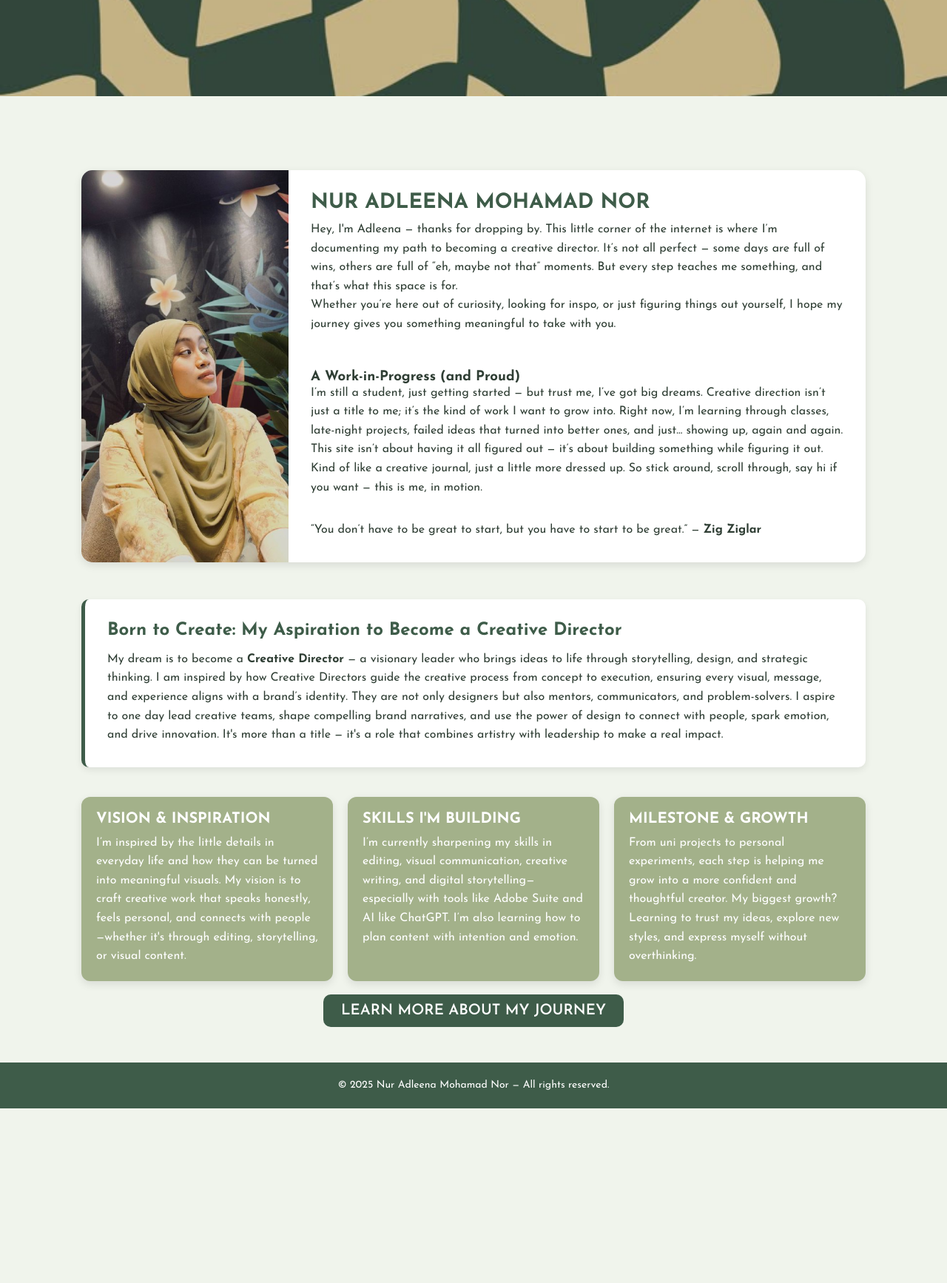
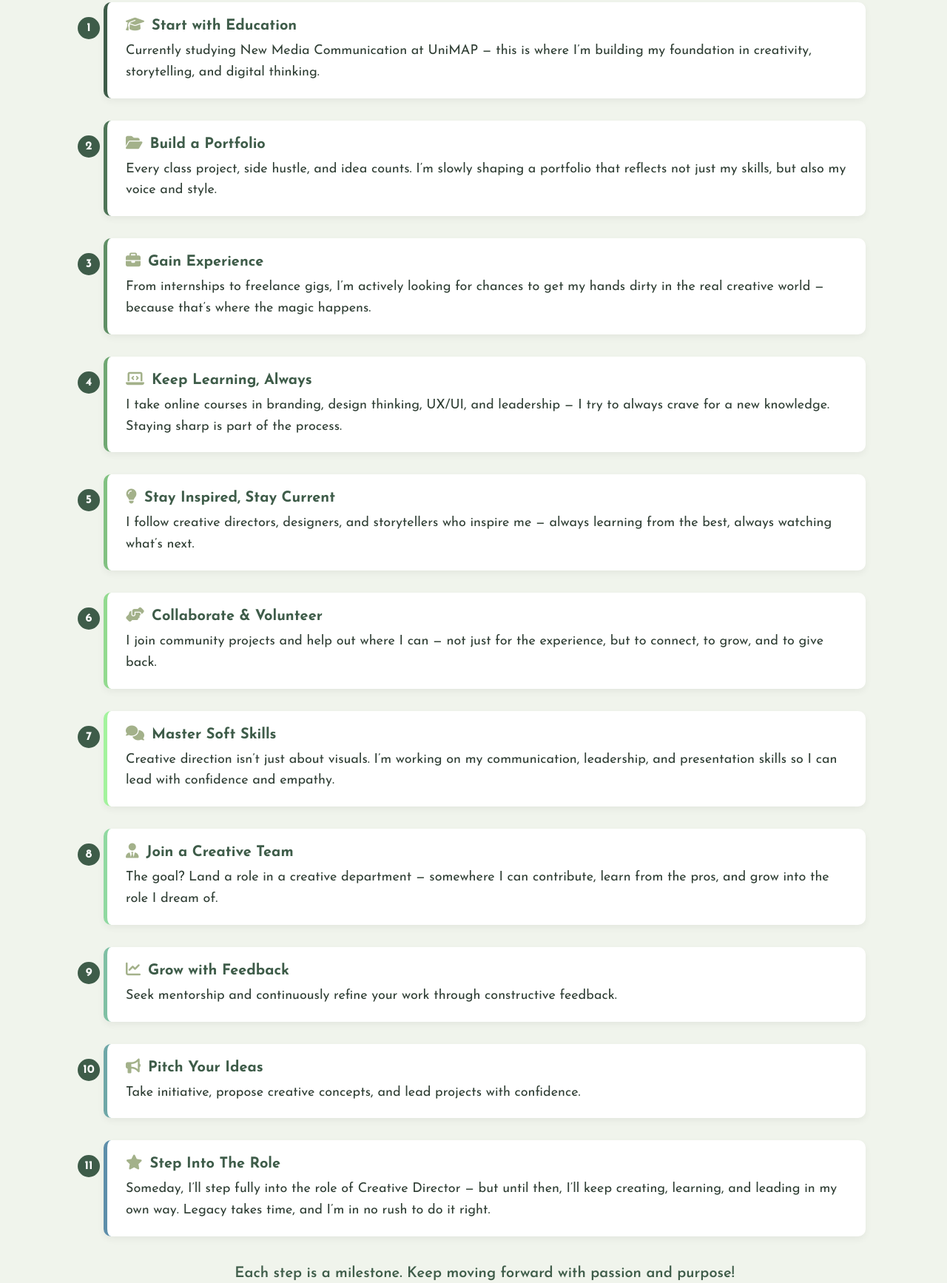
Before and after one commit to adleena-26/assignment-individul-1, a plain HTML site: page step-by-step.html in a window 1280 px wide. Shown: the part 350-2084 px from the top of the page at 74% size. Before the commit the page ends 1848 px from the top, so only its background shows below. Drawn offline with Linux system fonts and the light colour scheme.

Commit message:
Update step-by-step.html

```diff
--- a/step-by-step.html
+++ b/step-by-step.html
@@ -3,15 +3,46 @@
 <head>
   <meta charset="UTF-8" />
   <meta name="viewport" content="width=device-width, initial-scale=1.0">
-  <title>THE PATH TO SUCCESS: ACHIEVING YOUR CAREER DREAMS</title>
+  <title>Step by Step Guide</title>
   <link href="https://fonts.googleapis.com/css2?family=Josefin+Sans:wght@300;400;600;700&display=swap" rel="stylesheet">
+  <link rel="stylesheet" href="https://cdnjs.cloudflare.com/ajax/libs/font-awesome/6.5.0/css/all.min.css">
 
   <style>
+    /* Step-specific border colors */
+.step:nth-child(1) {
+  border-left-color: #3E5C49;
+}
+.step:nth-child(2) {
+  border-left-color: #4E7557;
+}
+.step:nth-child(3) {
+  border-left-color: #5F8F65;
+}
+.step:nth-child(4) {
+  border-left-color: #70A873;
+}
+.step:nth-child(5) {
+  border-left-color: #81C181;
+}
+.step:nth-child(6) {
+  border-left-color: #92DA8F;
+}
+.step:nth-child(7) {
+  border-left-color: #A3F39D;
+}
+.step:nth-child(8) {
+  border-left-color: #90D9A1;
+}
+.step:nth-child(9) {
+  border-left-color: #7FC0A4;
+}
+.step:nth-child(10) {
+  border-left-color: #6EA7A7;
+}
+.step:nth-child(11) {
+  border-left-color: #5D8EAA;
+}
 
-  p {
-    font-size: 16px;
-    line-height: 1.6;
-  }
     :root {
       --primary: #3E5C49;
       --accent: #A3B18A;
@@ -64,23 +95,15 @@
       background: var(--hover);
     }
 
-    .hero {
-      background: url('Images/Checkered Desktop Wallpaper.jpg') no-repeat center center / cover;
-      height: 60vh;
-      display: flex;
-      align-items: center;
-      justify-content: center;
+    header {
+      background: linear-gradient(to right, var(--primary), var(--accent));
+      padding: 120px 20px 60px;
       text-align: center;
       color: white;
-      padding: 0 20px;
     }
 
-    .hero h1 {
-      font-size: 45px;
-      max-width: 700px;
-      background-color: rgba(62, 92, 73, 0.7);
-      padding: 20px;
-      border-radius: 10px;
+    header h1 {
+      font-size: 42px;
       font-weight: 700;
     }
 
@@ -90,91 +113,100 @@
       padding: 100px 20px 60px;
     }
 
-    .profile-section {
-      display: flex;
-      flex-wrap: wrap;
-      background-color: white;
-      margin-bottom: 50px;
-      border-radius: 15px;
-      overflow: hidden;
-      box-shadow: 0 4px 12px rgba(0,0,0,0.1);
+    .step-guide {
+      position: relative;
+      padding-left: 30px;
     }
 
-    .profile-section img {
-      width: 100%;
-      max-width: 280px;
-      height: auto;
-      object-fit: cover;
+    .step {
+      background: white;
+      border-left: 5px solid var(--primary);
+      padding: 20px 25px;
+      margin: 30px 0;
+      border-radius: 10px;
+      box-shadow: 0 4px 10px rgba(0,0,0,0.05);
+      position: relative;
     }
 
-    .profile-text {
-      flex: 1;
-      padding: 30px;
+    .step::before {
+      content: attr(data-step);
+      position: absolute;
+      left: -40px;
+      top: 20px;
+      background: var(--primary);
+      color: white;
+      width: 30px;
+      height: 30px;
+      border-radius: 50%;
+      text-align: center;
+      line-height: 30px;
+      font-weight: bold;
     }
 
-    .profile-text h2 {
-      font-size: 28px;
+    .step h3 {
       margin-bottom: 10px;
+      color: var(--primary);
+      font-size: 20px;
+    }
+
+    .step p {
+      font-size: 18px;
+      line-height: 1.6;
+    }
+
+    .step i {
+      margin-right: 10px;
+      color: var(--accent);
+    }
+
+    .final-note {
+      text-align: center;
+      margin-top: 40px;
+      font-size: 20px;
+      font-weight: 600;
       color: var(--primary);
     }
 
-    .section {
-      background-color: white;
-      padding: 30px;
-      margin-bottom: 40px;
-      border-left: 5px solid var(--primary);
-      border-radius: 10px;
-      box-shadow: 0 4px 10px rgba(0,0,0,0.08);
+    footer {
+      text-align: center;
+      margin-top: 60px;
     }
 
-    .section h3 {
-      margin-bottom: 15px;
-      color: var(--primary);
-      font-size: 24px;
-    }
-
-    .cards {
-      display: grid;
-      grid-template-columns: repeat(auto-fit, minmax(280px, 1fr));
-      gap: 20px;
-    }
-
-    .card {
-      background: var(--accent);
-      color: white;
-      padding: 20px;
-      border-radius: 12px;
-      box-shadow: 0 4px 12px rgba(0,0,0,0.1);
-      transition: transform 0.3s;
-    }
-
-    .card:hover {
-      transform: translateY(-5px);
-    }
-
-    .card h4 {
-      margin-bottom: 10px;
-      font-size: 20px;
-    }
-
-    .links {
-      text-align: center;
-      margin-top: 30px;
-    }
-
-    .links a {
+    footer a {
       text-decoration: none;
       background-color: var(--primary);
       color: white;
-      padding: 12px 24px;
-      font-weight: 600;
-      font-size: 20px;
-      border-radius: 10px;
+      padding: 12px 25px;
+      font-size: 16px;
+      border-radius: 8px;
       transition: background 0.3s ease;
     }
 
-    .links a:hover {
+    footer a:hover {
       background-color: var(--hover);
+    }
+
+    .copyright {
+      background-color: var(--primary);
+      color: white;
+      padding: 20px;
+      font-size: 14px;
+      text-align: center;
+      margin-top: 40px;
+    }
+
+    @media (max-width: 768px) {
+      header h1 {
+        font-size: 32px;
+      }
+
+      .step-guide {
+        padding-left: 20px;
+      }
+
+      .step::before {
+        left: -30px;
+      }
     }
   </style>
 </head>
@@ -185,69 +217,82 @@
       <li><a href="index.html">HOME</a></li>
       <li><a href="step-by-step.html">STEP BY STEP GUIDE</a></li>
       <li><a href="inspiration.html">INSPIRATION & RESOURCES</a></li>
-      <li><a href="contact.html">CONTACT</a></li>
+      <li><a href="Contact.html">CONTACT</a></li>
     </ul>
   </nav>
 
-  <section class="hero" id="home">
-    <h1>The Path to Success: Achieving Your Career Dreams</h1>
-  </section>
+  <header>
+    <h1>Step by Step Guide</h1>
+  </header>
 
   <main>
+    <div class="step-guide">
+      <div class="step" data-step="1">
+        <h3><i class="fas fa-graduation-cap"></i>Start with Education</h3>
+        <p>Currently studying New Media Communication at UniMAP — this is where I’m building my foundation in creativity, storytelling, and digital thinking.</p>
+      </div>
 
-    <div class="profile-section">
-      <img src="Images/Gambar Saya.jpg" alt="Nur Adleena">
-      <div class="profile-text">
-        <h2>NUR ADLEENA MOHAMAD NOR</h2>
-        <p>
-          Hey, I'm Adleena — thanks for dropping by.
-This little corner of the internet is where I’m documenting my path to becoming a creative director. It’s not all perfect — some days are full of wins, others are full of “eh, maybe not that” moments. But every step teaches me something, and that’s what this space is for.
-<br>
-Whether you’re here out of curiosity, looking for inspo, or just figuring things out yourself, I hope my journey gives you something meaningful to take with you.
-        </p>
-<br>
-<br>
-<br>
-    <h3>A Work-in-Progress (and Proud)</h3>
-        <p>I’m still a student, just getting started — but trust me, I’ve got big dreams. Creative direction isn’t just a title to me; it’s the kind of work I want to grow into. Right now, I’m learning through classes, late-night projects, failed ideas that turned into better ones, and just... showing up, again and again.
-        This site isn’t about having it all figured out — it’s about building something while figuring it out. Kind of like a creative journal, just a little more dressed up.
+      <div class="step" data-step="2">
+        <h3><i class="fas fa-folder-open"></i>Build a Portfolio</h3>
+        <p>Every class project, side hustle, and idea counts. I’m slowly shaping a portfolio that reflects not just my skills, but also my voice and style.</p>
+      </div>
 
-So stick around, scroll through, say hi if you want — this is me, in motion.</p>
-      <br>
-      <br>
-      <p>“You don’t have to be great to start, but you have to start to be great.” — <strong>Zig Ziglar</strong></p>
+      <div class="step" data-step="3">
+        <h3><i class="fas fa-briefcase"></i>Gain Experience</h3>
+        <p>From internships to freelance gigs, I’m actively looking for chances to get my hands dirty in the real creative world — because that’s where the magic happens.</p>
       </div>
+
+      <div class="step" data-step="4">
+        <h3><i class="fas fa-laptop-code"></i>Keep Learning, Always</h3>
+        <p>I take online courses in branding, design thinking, UX/UI, and leadership — I try to always crave for a new knowledge. Staying sharp is part of the process.</p>
+      </div>
+
+      <div class="step" data-step="5">
+        <h3><i class="fas fa-lightbulb"></i>Stay Inspired, Stay Current</h3>
+        <p>I follow creative directors, designers, and storytellers who inspire me — always learning from the best, always watching what’s next.</p>
+      </div>
+
+      <div class="step" data-step="6">
+        <h3><i class="fas fa-hands-helping"></i>Collaborate & Volunteer</h3>
+        <p>I join community projects and help out where I can — not just for the experience, but to connect, to grow, and to give back.</p>
+      </div>
+
+      <div class="step" data-step="7">
+        <h3><i class="fas fa-comments"></i>Master Soft Skills</h3>
+        <p>Creative direction isn’t just about visuals. I’m working on my communication, leadership, and presentation skills so I can lead with confidence and empathy.</p>
+      </div>
+
+      <div class="step" data-step="8">
+        <h3><i class="fas fa-user-tie"></i>Join a Creative Team</h3>
+        <p>The goal? Land a role in a creative department — somewhere I can contribute, learn from the pros, and grow into the role I dream of.</p>
+      </div>
+
+      <div class="step" data-step="9">
+        <h3><i class="fas fa-chart-line"></i>Grow with Feedback</h3>
+        <p>Seek mentorship and continuously refine your work through constructive feedback.</p>
+      </div>
+
+      <div class="step" data-step="10">
+        <h3><i class="fas fa-bullhorn"></i>Pitch Your Ideas</h3>
+        <p>Take initiative, propose creative concepts, and lead projects with confidence.</p>
+      </div>
+
+      <div class="step" data-step="11">
+        <h3><i class="fas fa-star"></i>Step Into The Role</h3>
+        <p>Someday, I’ll step fully into the role of Creative Director — but until then, I’ll keep creating, learning, and leading in my own way. Legacy takes time, and I’m in no rush to do it right.</p>
+      </div>
+
+      <p class="final-note">Each step is a milestone. Keep moving forward with passion and purpose!</p>
     </div>
 
-    <div class="section">
-      <h3>Born to Create: My Aspiration to Become a Creative Director</h3>
-      <p>My dream is to become a <strong>Creative Director</strong> — a visionary leader who brings ideas to life through storytelling, design, and strategic thinking. I am inspired by how Creative Directors guide the creative process from concept to execution, ensuring every visual, message, and experience aligns with a brand’s identity. They are not only designers but also mentors, communicators, and problem-solvers. I aspire to one day lead creative teams, shape compelling brand narratives, and use the power of design to connect with people, spark emotion, and drive innovation. It's more than a title — it's a role that combines artistry with leadership to make a real impact.</p>
-    </div>
+    <footer>
+      <a href="inspiration.html">Explore What Inspires Me</a>
+    </footer>
+  </main>
 
-    <div class="cards">
-      <div class="card">
-        <h4>VISION & INSPIRATION</h4>
-        <p>I’m inspired by the little details in everyday life and how they can be turned into meaningful visuals. My vision is to craft creative work that speaks honestly, feels personal, and connects with people—whether it's through editing, storytelling, or visual content.</p>
-      </div>
-      <div class="card">
-        <h4>SKILLS I'M BUILDING</h4>
-        <p>I’m currently sharpening my skills in editing, visual communication, creative writing, and digital storytelling—especially with tools like Adobe Suite and AI like ChatGPT. I’m also learning how to plan content with intention and emotion.</p>
-      </div>
-      <div class="card">
-        <h4>MILESTONE & GROWTH</h4>
-        <p>From uni projects to personal experiments, each step is helping me grow into a more confident and thoughtful creator. My biggest growth? Learning to trust my ideas, explore new styles, and express myself without overthinking.</p>
-      </div>
-    </div>
-
-    <div class="links">
-      <a href="step-by-step.html">LEARN MORE ABOUT MY JOURNEY</a>
-    </div>
-
-  </main>
-<footer style="background-color: var(--primary); color: white; padding: 20px 20px 20px; text-align: center;">
-  <p style="font-size: 14px;">© 2025 Nur Adleena Mohamad Nor — All rights reserved.</p>
-</footer>
-
+  <div class="copyright">
+    <p>© 2025 Nur Adleena Mohamad Nor — All rights reserved.</p>
+  </div>
 
 </body>
 </html>
```
